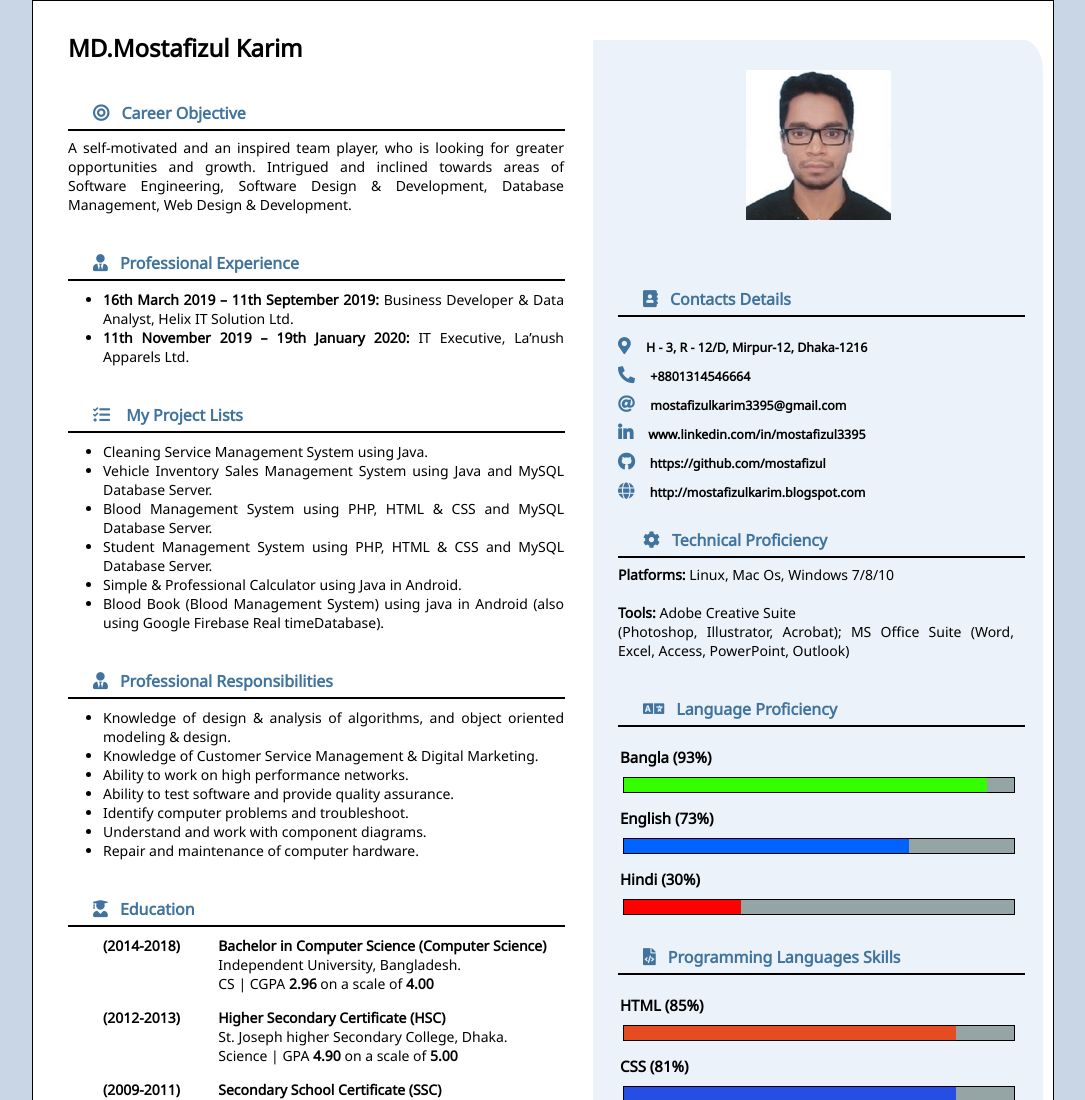
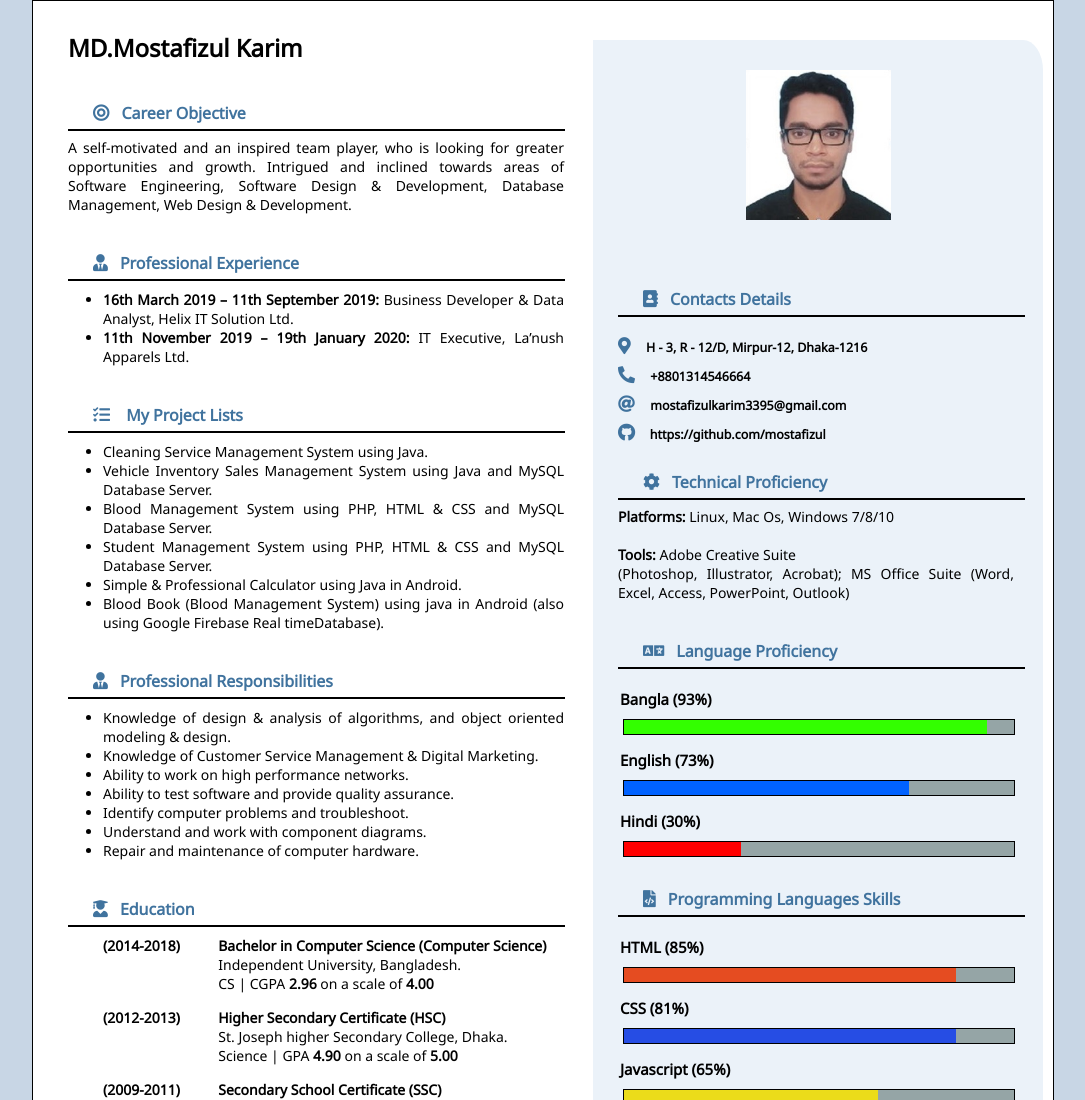
Before and after one commit to mostafizul/CV--HTML-CSS, a plain HTML site: page index.html in a window 1280 px wide. Shown: the top 1100 px of the page, without its empty margins (97-1182 px from the left). Drawn offline with Linux system fonts and the light colour scheme.

Commit message:
Update index.html

```diff
--- a/index.html
+++ b/index.html
@@ -193,9 +193,7 @@
       	<li><a href="tel:+8801314546664" target="blank"><i class="fas fa-phone-alt"></i> +8801314546664</a></li>
       	<li><a href="mailto:mostafizulkarim3395@gmail.com" target="blank"><i class="fas fa-at"></i> mostafizulkarim3395@gmail.com
        </a></li>
-      	<li><a href="https://www.linkedin.com/in/mostafizul3395" target="blank"><i class="fab fa-linkedin-in"></i> www.linkedin.com/in/mostafizul3395</a></li>
       	 <li><a href="https://github.com/mostafizul" target="blank"><i class="fab fa-github"></i> https://github.com/mostafizul</li></a>
-      	<li><a href="http://mostafizulkarim.blogspot.com" target="blank"><i class="fas fa-globe"></i> http://mostafizulkarim.blogspot.com</li></a>
       </ul>
     </div> <!--Contacts Details end  -->
 
```
